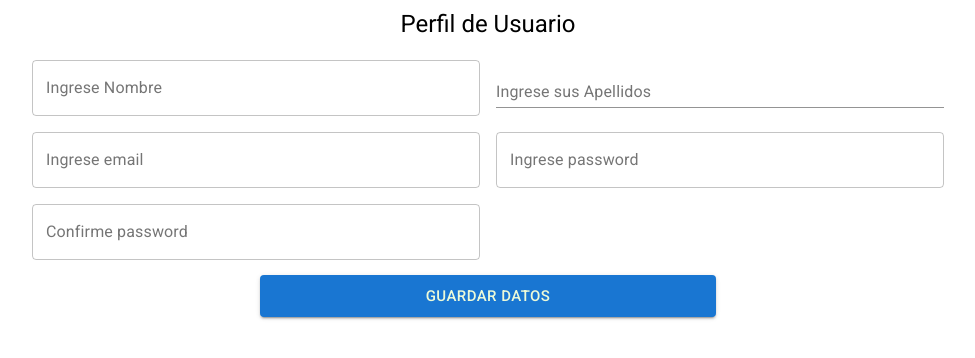
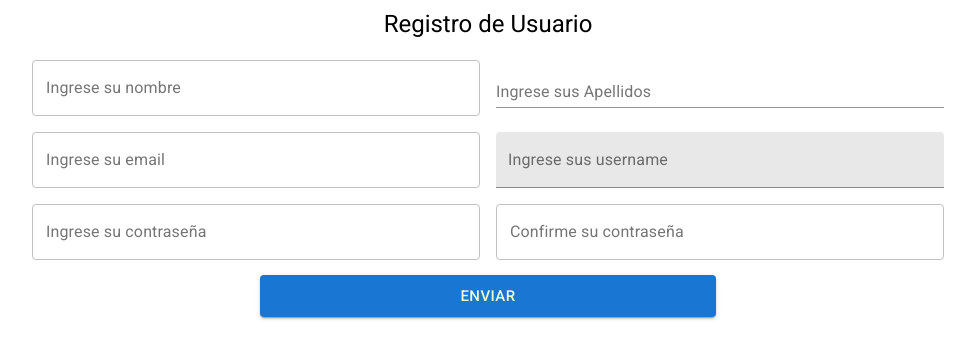
Before and after one commit to TorresMBA/cursos-online-frontend, a React (Create React App) app: page / in a window 1280 px wide. Shown: the top 358 px of the page, without its empty margins (152-1127 px from the left). Built offline with nearby package versions, Linux system fonts and the light colour scheme.

Commit message:
Se agrega Axios al proyecto y se creo el archivo HttpCliente con los request con axios

```diff
--- a/package.json
+++ b/package.json
@@ -9,6 +9,7 @@
     "@testing-library/jest-dom": "^5.11.5",
     "@testing-library/react": "^11.1.1",
     "@testing-library/user-event": "^12.2.0",
+    "axios": "^0.21.0",
     "react": "^17.0.1",
     "react-dom": "^17.0.1",
     "react-scripts": "4.0.0",
--- a/src/App.js
+++ b/src/App.js
@@ -8,7 +8,7 @@ import PerfilUsuario from './components/security/PerfilUsuario';
 function App() {
     return (
         <MuithemeProvider theme={theme}>
-            <PerfilUsuario />
+            <RegistrarUsuario />
         </MuithemeProvider>
     );
 }
--- a/src/components/security/RegistrarUsuario.js
+++ b/src/components/security/RegistrarUsuario.js
@@ -1,8 +1,31 @@
-import React from 'react';
+import React, { useState } from 'react';
 import { Container, Typography, Grid, TextField, Button } from '@material-ui/core';
 import style from '../Tools/Style';
 
 const RegistrarUsuario = () => {
+    const [usuario, setUsuario] = useState({
+        Nombre: '',
+        Apellidos: '',
+        Email: '',
+        Username: '',
+        Password: '',
+        ConfirmarPassword: ''
+    });
+
+    const ingresarValoresMemoria = e => {
+        //representacion de la caja de texto
+        const {name, value} = e.target;
+        setUsuario(anterior => ({
+            ...anterior,
+            [name] : value
+        }))
+    }
+
+    const registrarUsuario = e => {
+        e.preventDefault();
+        console.log('Valores en memoria temporal del usuario: ', usuario);
+    }
+
     return (
         //El container es un objeto del Material-UI Design
         <Container component="main" maxWidth="md" justify="center">
@@ -20,27 +43,27 @@ const RegistrarUsuario = () => {
                     <Grid container spacing={2}>
                         <Grid item xs={12} md={6}>
                             {/*cada variant tiene difenrete estilo en la caja de texto*/}
-                            <TextField name="nombre" variant="outlined" fullWidth label="Ingrese su nombre"/>
+                            <TextField name="Nombres" value={usuario.Nombre} onChange={ingresarValoresMemoria} variant="outlined" fullWidth label="Ingrese su nombre"/>
                         </Grid>
                         <Grid item xs={12} md={6}>
-                            <TextField name="apellidos" variant="standard" fullWidth label="Ingrese sus Apellidos"/>
+                            <TextField name="Apellidos" value={usuario.Apellidos} onChange={ingresarValoresMemoria} variant="standard" fullWidth label="Ingrese sus Apellidos"/>
                         </Grid>
                         <Grid item xs={12} md={6}>
-                            <TextField name="email" type="password" variant="outlined" fullWidth label="Ingrese su email"/>
+                            <TextField name="Email" value={usuario.Email} onChange={ingresarValoresMemoria} variant="outlined" fullWidth label="Ingrese su email"/>
                         </Grid>
                         <Grid item xs={12} md={6}>
-                            <TextField name="username" variant="filled" fullWidth label="Ingrese sus username"/>
+                            <TextField name="Username" value={usuario.Username} onChange={ingresarValoresMemoria} variant="filled" fullWidth label="Ingrese sus username"/>
                         </Grid>
                         <Grid item xs={12} md={6}>
-                            <TextField name="password" type="password" variant="outlined" fullWidth label="Ingrese su contraseña"/>
+                            <TextField name="Password" value={usuario.Password} onChange={ingresarValoresMemoria} type="password" variant="outlined" fullWidth label="Ingrese su contraseña"/>
                         </Grid>
                         <Grid item xs={12} md={6}>
-                            <TextField name="confirmapassword" type="password" variant="outlined" fullWidth label="Confirme su contraseña"/>
+                            <TextField name="ConfirmarPassword" value={usuario.ConfirmarPassword} onChange={ingresarValoresMemoria} type="password" variant="outlined" fullWidth label="Confirme su contraseña"/>
                         </Grid>
                     </Grid>
                     <Grid container justify="center">
                         <Grid item xs={12} md={6}>
-                            <Button type="submit" fullWidth variant="contained" color="primary" size="large" style={style.submit}>
+                            <Button type="submit" onClick={registrarUsuario} fullWidth variant="contained" color="primary" size="large" style={style.submit}>
                                 Enviar
                             </Button>
                         </Grid>
```
Also changed, not shown: src/service/HttpCliente.js (added, +15 -0 lines), 1 other file (tests, documents, lock files or other folders).
